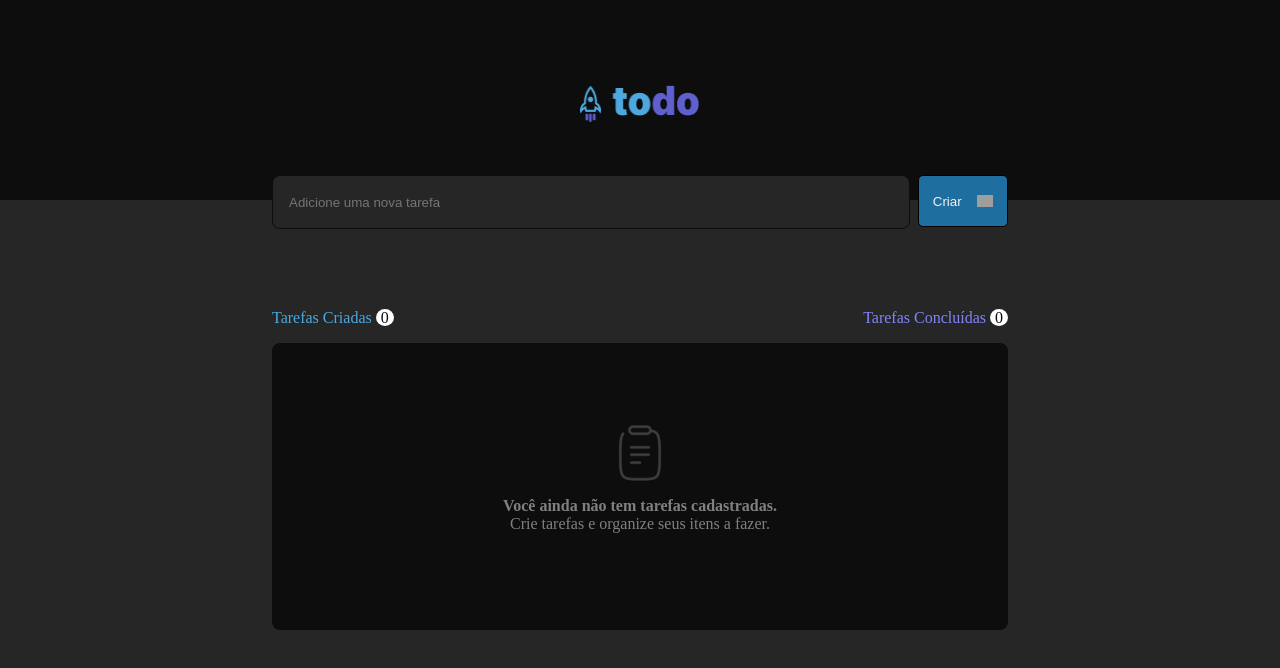
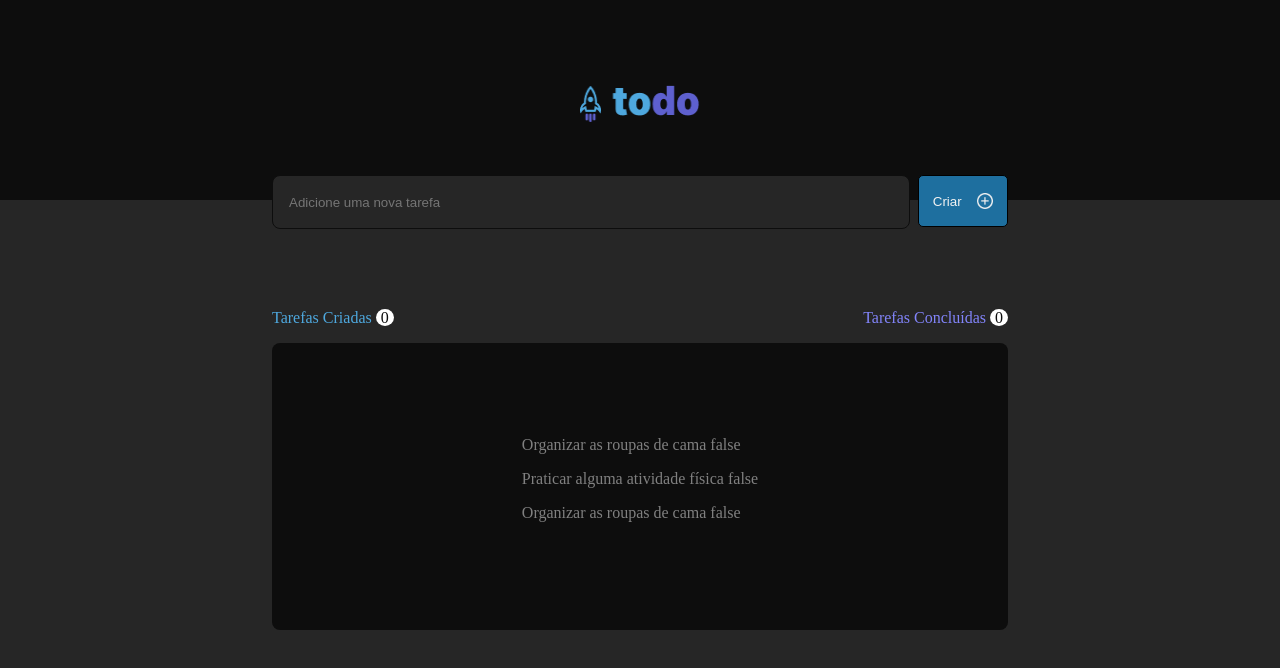
Before and after one commit to HemillyJulia/01-desafio-todo-list, a React (Vite) app: page / in a window 1280 px wide. Shown: the top 668 px of the page. Built offline with nearby package versions, Linux system fonts and the light colour scheme; grey boxes are pictures that could not be loaded.

Commit message:
criando tarefas (id)

```diff
--- a/package.json
+++ b/package.json
@@ -10,7 +10,8 @@
   },
   "dependencies": {
     "react": "^18.2.0",
-    "react-dom": "^18.2.0"
+    "react-dom": "^18.2.0",
+    "uuid": "^9.0.0"
   },
   "devDependencies": {
     "@types/react": "^18.0.17",
--- a/src/Components/Newtask.jsx
+++ b/src/Components/Newtask.jsx
@@ -1,9 +1,10 @@
 import styles from './Newtask.module.css'
+import plus from "../assets/plus.png";
 
 export function Newtask (){
     return (
         <div className={styles.newtask}>
-        <input placeholder="Adicione uma nova tarefa"></input> <button>Criar <img src='https://cdn.icon-icons.com/icons2/1130/PNG/512/plussigninaddcircularinterfacebutton_80107.png' alt="Adicionar" /></button>
+        <input placeholder="Adicione uma nova tarefa"></input> <button>Criar <img src={plus} alt="Adicionar" /></button>
 
         </div>
     )
--- a/src/Components/Task.jsx
+++ b/src/Components/Task.jsx
@@ -1,5 +1,28 @@
 import styles from "./Task.module.css";
 import Clipboard from "../assets/Clipboard.png";
+import { v4 as uuidv4 } from 'uuid';
+import { TaskBox } from "../TaskBox";
+
+//Passar para p TaskBosx usando props
+
+const tasks  =[
+    {
+        id: uuidv4(),
+        title:'Organizar as roupas de cama',
+        isComplete:"false"
+    },
+    {
+        id: uuidv4(),
+        title:'Praticar alguma atividade física',
+        isComplete:"false"
+    },
+
+    {
+        id: uuidv4(),
+        title:'Organizar as roupas de cama',
+        isComplete:"false"
+    }
+]
 
 export function Task() {
   return (
@@ -9,10 +32,11 @@ export function Task() {
           <p className={styles.completedtasks}>Tarefas Concluídas <p className={styles.count}>0</p></p>
         </div>
       <div className={styles.task}>
+        {tasks.length > 0 ? <TaskBox tasks={tasks}/> : <><img src={Clipboard} att="ClipBoard" />
+        <strong> Você ainda não tem tarefas cadastradas.</strong>
+        <p>Crie tarefas e organize seus itens a fazer.</p></>}
 
-        <img src={Clipboard} att="ClipBoard" />
-        <strong> Você ainda não tem tarefas cadastradas.</strong>
-        <p>Crie tarefas e organize seus itens a fazer.</p>
+
       </div>
     </div>
   );
--- /dev/null
+++ b/src/TaskBox.jsx
@@ -0,0 +1,18 @@
+import styles from "./TaskBox.module.css";
+
+
+export function TaskBox(props){
+    console.log(props)
+    return (
+        <div>{props.tasks.map(task => {
+            return(
+                <p>
+                    {task.title} {''}
+                    {task.isComplete}
+
+                </p>
+
+            )
+        }) }</div>
+    )
+}
```
Also changed, not shown: src/App.jsx (line endings or trailing spaces), src/TaskBox.module.css (added), src/assets/plus.png (added), 1 other file (tests, documents, lock files or other folders).
